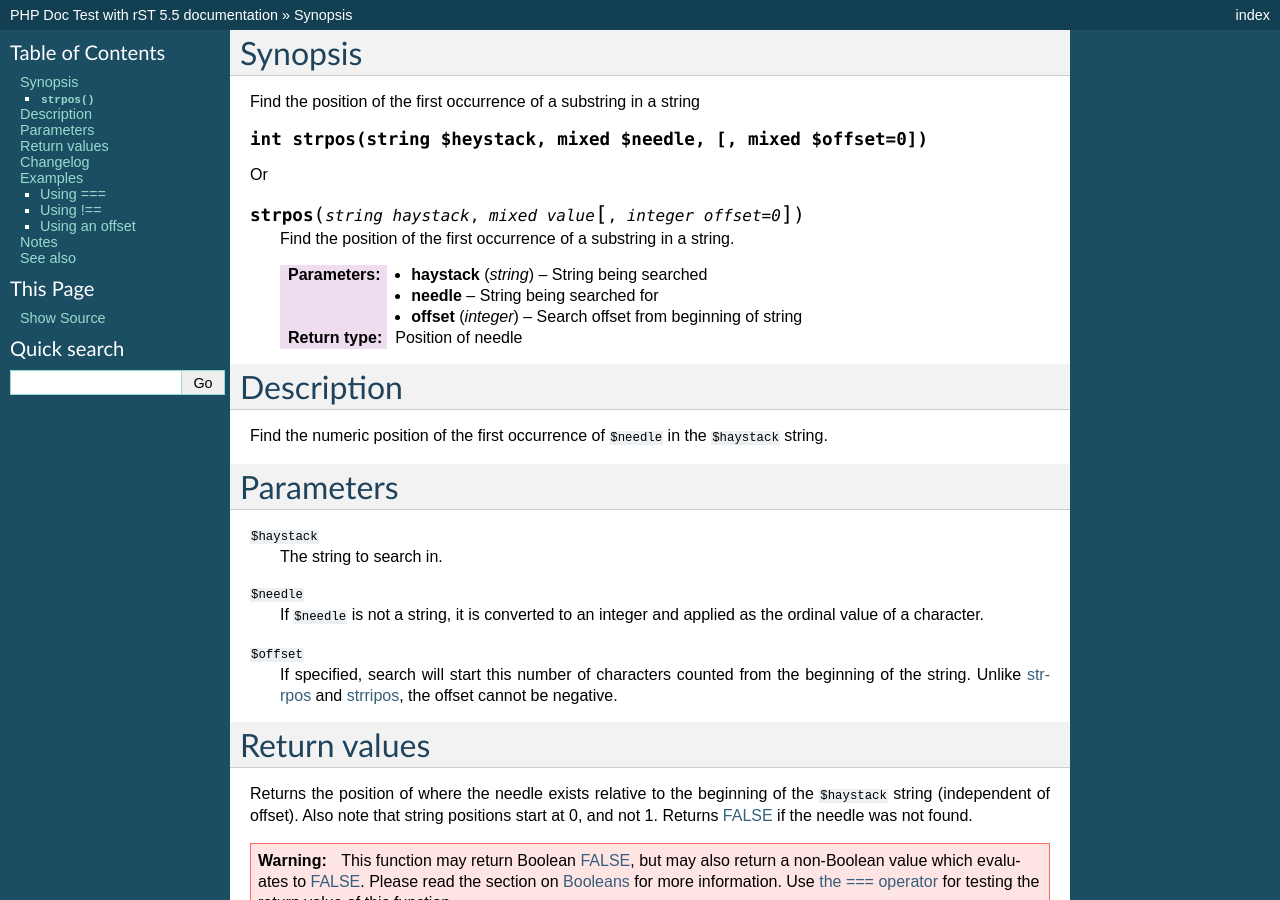
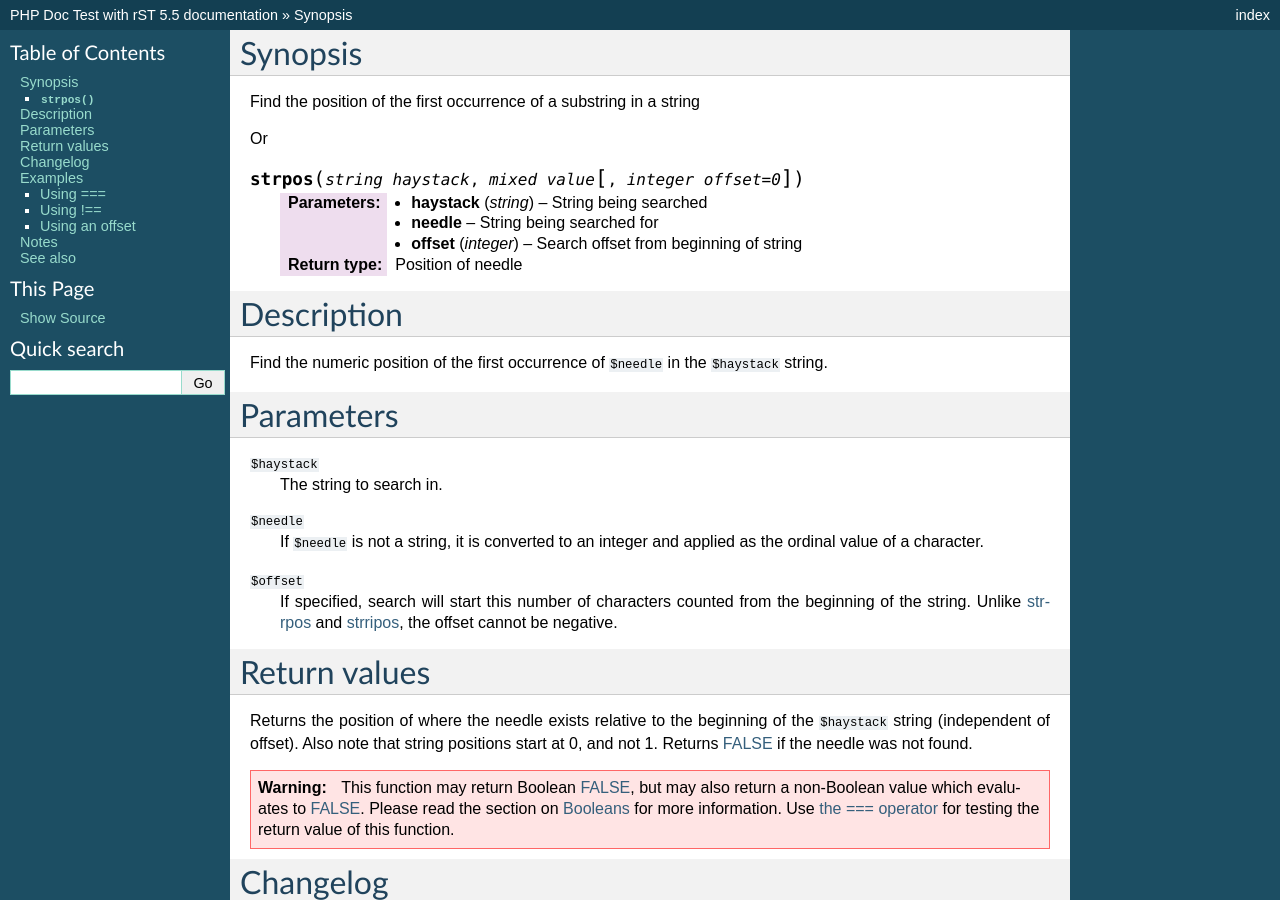
Before and after one commit to DevAly/php_rst, a Sphinx documentation site: the page built from docs/index.rst, in a window 1280 px wide and 900 px high. Built offline with Sphinx 7.4.7, drawn with Linux system fonts in a browser that asks for light colours; formulas are drawn with MathJax 3.

Commit message:
Trying to figure out what is causing the new syntax error on readthedocs, maybe this

```diff
--- a/docs/index.rst
+++ b/docs/index.rst
@@ -3,13 +3,10 @@ Synopsis
 
 Find the position of the first occurrence of a substring in a string
 
-.. py:function:: int strpos(string $heystack, mixed $needle, [, mixed $offset=0])
 
 Or
 
 .. function:: strpos(string haystack, mixed value, [, integer offset=0])
-
-   Find the position of the first occurrence of a substring in a string.
 
    :param haystack: String being searched
    :param needle: String being searched for
```
